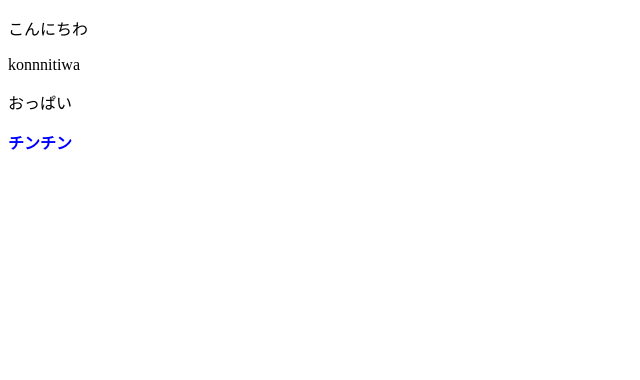
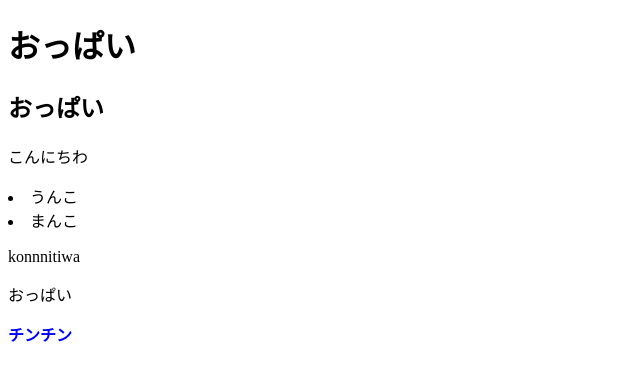
Before and after one commit to miniminionon/myoudoukun, a plain HTML site: page index.html in a window 1280 px wide. Shown: the whole page, without its empty margins (0-640 px from the left). Drawn offline with Linux system fonts and the light colour scheme.

Commit message:
Update index.html

```diff
--- a/index.html
+++ b/index.html
@@ -2,7 +2,11 @@
 <!doctype html>
 <html lang="ja">
 
+ <h1>おっぱい</h1>
+ <h2>おっぱい</h2>
  <p>こんにちわ</p>
+ <li>うんこ</li>
+ <li>まんこ</li>
  <p>konnnitiwa</p>
  <p>おっぱい</p>
  <strong class="tintin">チンチン</strong>
```
